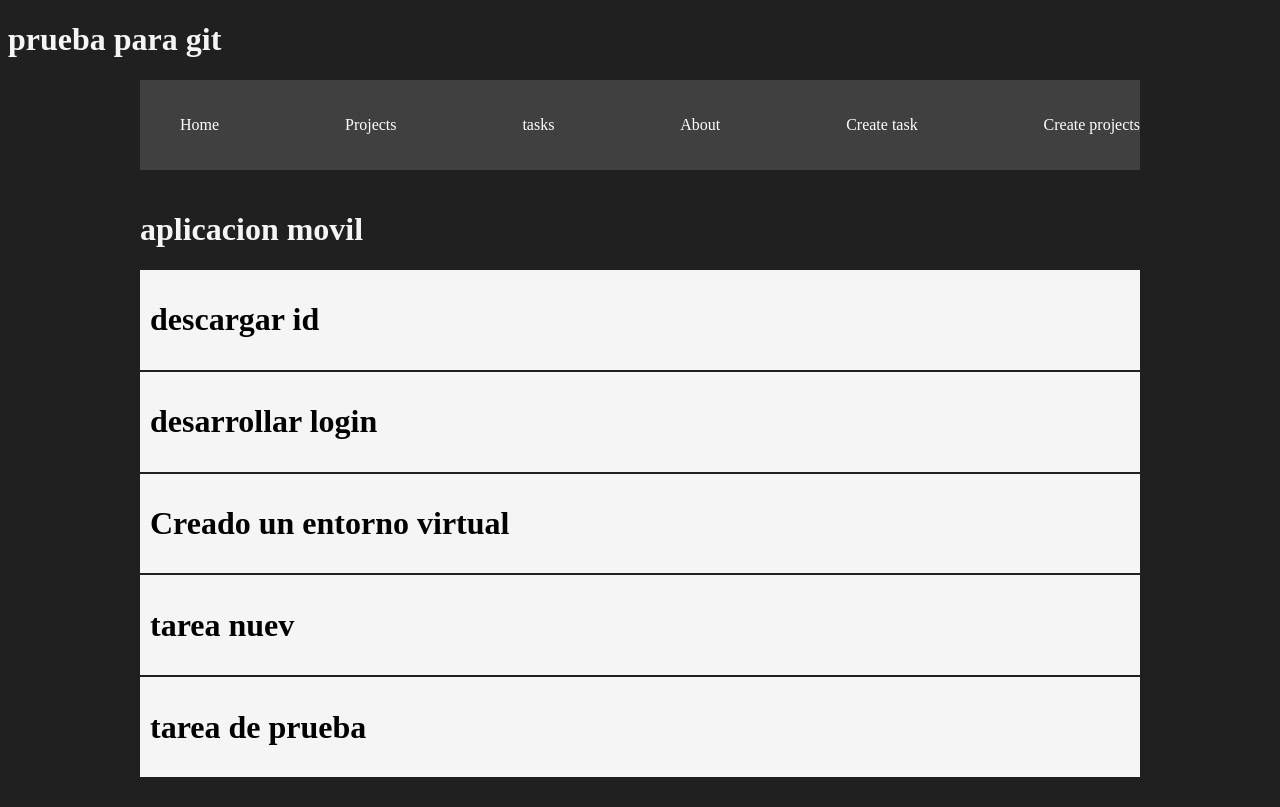
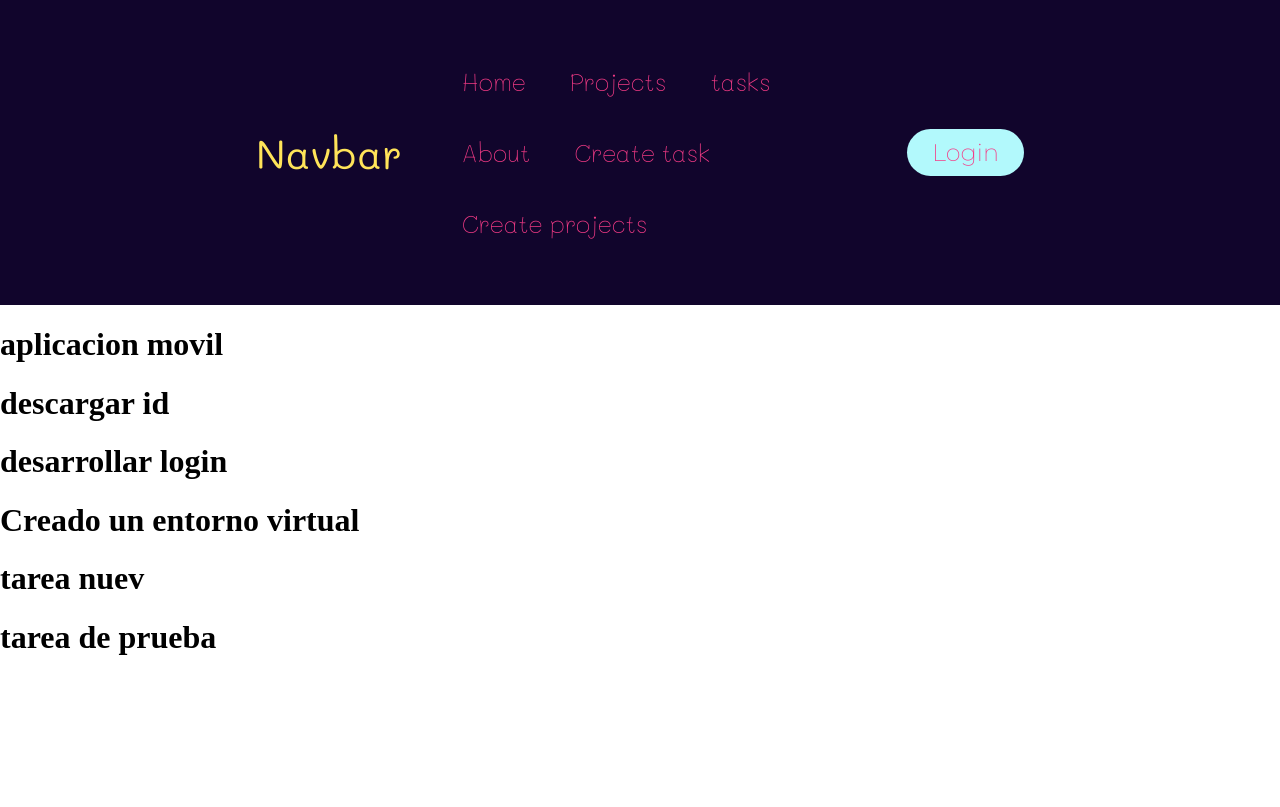
Before and after one commit to adanllanos/Mi_primer_proyecto_con_Django, a Django app: page /projects/1 in a window 1280 px wide. After the commit the page ends 655 px from the top, so only its background shows below. Run offline with Django 4.2, Linux system fonts and the light colour scheme; data comes from the database, SQL or seed files in the repository.

Commit message:
modificando el navbar

```diff
--- a/blog/static/styles/main.css
+++ b/blog/static/styles/main.css
@@ -1,35 +1,67 @@
-body{
-    background: #202020;
-    color: whitesmoke;
+body
+{
+  box-sizing: border-box;
+  margin: 0;
+  padding: 0;
 }
 
-.navbar{
-    background: #404040;
-    padding: 5px 0;
+li,a, button{
+  font-family: 'Mali', cursive;
+  font-weight: 200;
+  font-size: 1.5rem;
+  color: #F43B86;
+  text-decoration: none;
+
 }
-.navbar ul{
-    display: flex;
-    justify-content: space-between;
+
+.main{
+  font-weight: 500;
+  font-size: 2.5rem;
+  color: #FFE459;
+  margin-right: auto;
+
 }
-.navbar ul li{
-    list-style: none;
+
+nav{
+  display: flex;
+  justify-content: flex-end;
+  align-items: center;
+  padding: 30px 20%;
+  background-color: #11052C;
 }
-.navbar ul li a{
-    color: white;
-    text-decoration: none;
+
+.links
+{
+  list-style: none;
 }
-.navbar ul li a:hover{
-    color: aquamarine;
+
+.links li{
+  display: inline-block;
+  padding: 20px;
 }
-.container{
-    max-width: 1000px;
-    margin: auto;
-    padding: 20px 0px;
+
+.links li a
+{
+  transition: all 0.4s ease 0s;
 }
-.card{
-    background: whitesmoke;
-    color: black;
-    padding: 10px;
-    margin-bottom: 2px;
-    tec
+
+.links li a:hover
+{
+  color: #AA2EE6
 }
+
+button{
+  margin-left: 20px;
+  padding: 9px 25px;
+  font-family: 'Montserrat', sans-serif;
+  font-weight: 10000;
+  background-color: rgba(178, 249, 252, 1);
+  border: none;
+  border-radius: 50px;
+  cursor: pointer;
+  transition: all 0.4s ease 0s;
+}
+button:hover
+{
+  background-color: rgba(178, 249, 252, 0.8);
+}
--- a/blog/templates/layouts/base.html
+++ b/blog/templates/layouts/base.html
@@ -6,12 +6,19 @@
     <meta http-equiv="X-UA-Compatible" content="IE=edge">
     <meta name="viewport" content="width=device-width, initial-scale=1.0">
     <title>Django projects</title>
+
     <link rel="stylesheet" href="{% static 'styles/main.css' %}">
+    <link rel="preconnect" href="https://fonts.googleapis.com">
+    <link rel="preconnect" href="https://fonts.gstatic.com" crossorigin>
+    <link href="https://fonts.googleapis.com/css2?family=Mali:wght@200;400&family=Montserrat:wght@200&display=swap" rel="stylesheet">
+
 </head>
 <body>
-    <h1>prueba para git</h1>
-<nav class="navbar container">
-    <ul>
+
+<header>
+    <nav >
+        <a class="main" href="#">Navbar</a>
+        <ul class="links">
             <li>
                 <a href="{% url 'index' %}">Home</a>
             </li>
@@ -31,7 +38,9 @@
                 <a href="{% url 'create_project' %}">Create projects</a>
             </li>
         </ul>
+        <a class="button" href="#"><Button>Login</Button></a>
     </nav>
+</header>
 <main class="container">
 
     {% block content %}
@@ -40,3 +49,28 @@
 </main>
 </body>
 </html>
+
+
+
+
+
+
+
+
+<!--
+    </head>
+<body>
+<header>
+  <nav>
+    <a class="main" href="#">Navbar</a>
+    <ul class="links">
+      <li><a href="#">Home</a></li>
+      <li><a href="#">Features</a></li>
+      <li><a href="#">Services</a></li>
+    </ul>
+
+  </nav>
+
+</header>
+</body>
+-->
```
Lines whose indentation alone changed are shown as unchanged.
